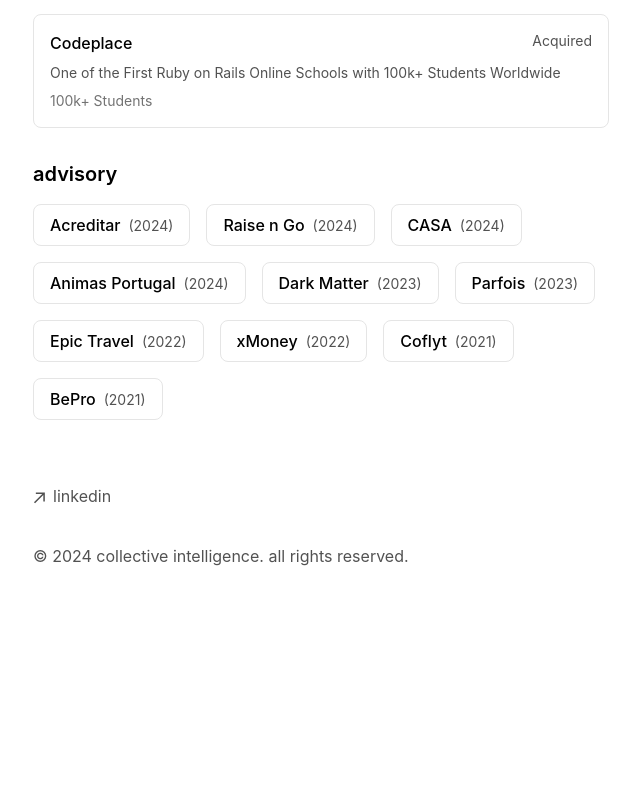
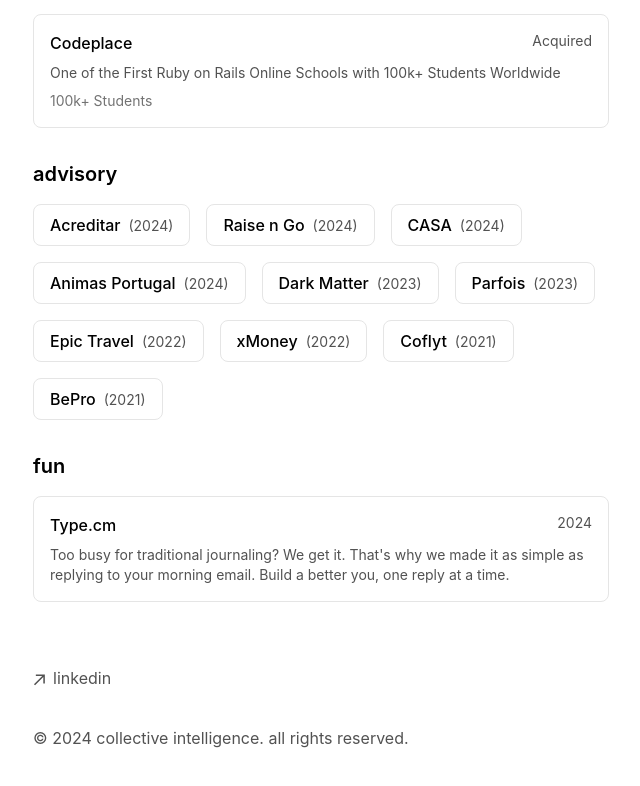
Before and after one commit to col-intel/collective-intelligence, a Next.js app: page / in a window 1280 px wide. Shown: the part 1072-1858 px from the top of the page, without its empty margins (319-959 px from the left). Before the commit the page ends 1704 px from the top, so only its background shows below. Built offline with nearby package versions, Linux system fonts and the light colour scheme.

Commit message:
Added fun section

```diff
--- a/app/components/portfolio.tsx
+++ b/app/components/portfolio.tsx
@@ -16,7 +16,7 @@
   name: string;
   description: string;
   url: string;
-  status: string;
+  year: number;
 }
 
 export function Portfolio() {
@@ -79,6 +79,15 @@
 
   ]
 
+  const creations = [
+    {
+      name: "Type.cm",
+      description: "Too busy for traditional journaling? We get it. That's why we made it as simple as replying to your morning email. Build a better you, one reply at a time.",
+      url: "https://type.cm",
+      year: 2024
+    }
+  ]
+
   return (
     <div className="space-y-8">
       <div>
@@ -131,6 +140,31 @@
         </div>
       </div>
 
+      <div>
+        <h2 className="font-semibold text-xl mb-4">fun</h2>
+        <div className="grid grid-cols-1 gap-4">
+          {creations.map((creation) => (
+            <a
+              key={creation.name}
+              href={creation.url}
+              target="_blank"
+              rel="noopener noreferrer"
+              className="p-4 rounded-lg border border-neutral-200 dark:border-neutral-800 hover:bg-neutral-50 dark:hover:bg-neutral-900 transition-all"
+            >
+              <div className="flex justify-between items-start">
+                <h3 className="font-medium">{creation.name}</h3>
+                <span className="text-sm text-neutral-600 dark:text-neutral-400">
+                  {creation.year}
+                </span>
+              </div>
+              <p className="text-neutral-600 dark:text-neutral-400 text-sm mt-2">
+                {creation.description}
+              </p>
+            </a>
+          ))}
+        </div>
+      </div>
+
 
     </div>
   )
```
